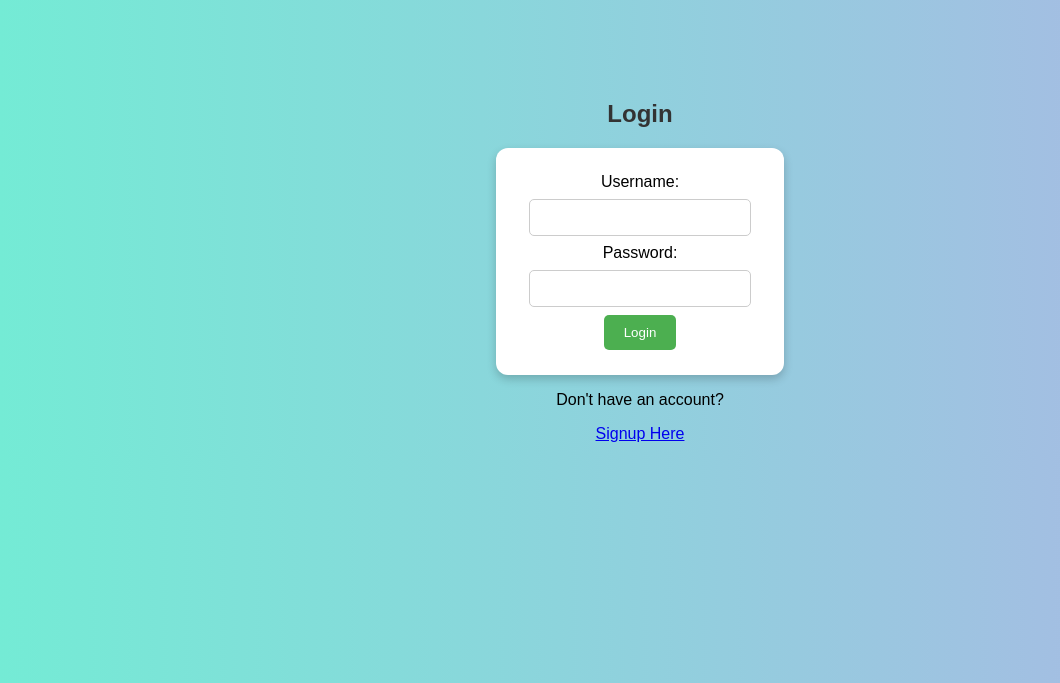
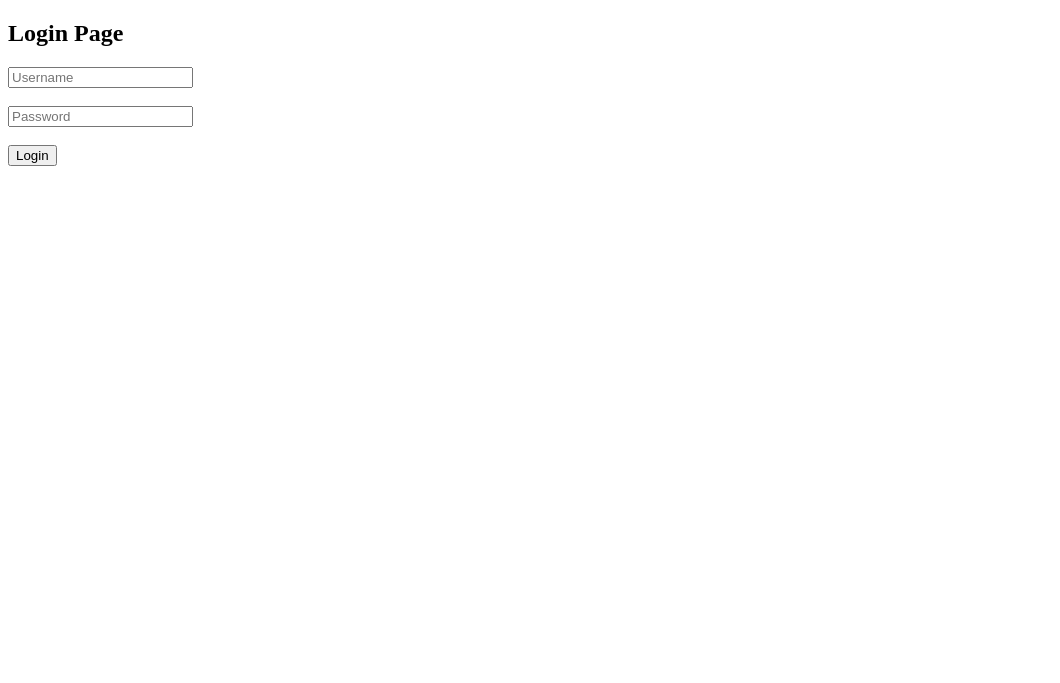
Before and after one commit to bhavyaasriperumal17-ui/house-price-prediction-project, a Flask app: page /login in a window 1280 px wide. Shown: the top 683 px of the page, without its empty margins (0-1060 px from the left). Run offline with Flask 3, Linux system fonts and the light colour scheme.

Commit message:
Update login.html

```diff
--- a/templates/login.html
+++ b/templates/login.html
@@ -2,71 +2,17 @@
 <html>
 <head>
     <title>Login</title>
-
-    <style>
-    body {
-        font-family: Arial;
-        text-align: center;
-        background: linear-gradient(to right, #74ebd5, #ACB6E5);
-    }
-
-    h2 {
-        color: #333;
-    }
-
-    form {
-        background: white;
-        padding: 25px;
-        display: inline-block;
-        border-radius: 12px;
-        box-shadow: 0px 4px 10px rgba(0,0,0,0.2);
-    }
-
-    input {
-        width: 200px;
-        padding: 10px;
-        margin: 8px;
-        border-radius: 5px;
-        border: 1px solid #ccc;
-    }
-
-    button {
-        padding: 10px 20px;
-        background-color: #4CAF50;
-        color: white;
-        border: none;
-        border-radius: 5px;
-        cursor: pointer;
-    }
-
-    button:hover {
-        background-color: #45a049;
-    }
-    </style>
-
 </head>
 <body>
 
-<div style="margin-top:100px;">
+<h2>Login Page</h2>
 
-<h2>Login</h2>
-
-<form action="/login" method="post">
-    <label>Username:</label><br>
-    <input type="text" name="username" required><br>
-
-    <label>Password:</label><br>
-    <input type="password" name="password" required><br>
+<form method="POST" action="/login">
+    <input type="text" name="username" placeholder="Username" required><br><br>
+    <input type="password" name="password" placeholder="Password" required><br><br>
 
     <button type="submit">Login</button>
 </form>
 
-<p style="color:red;">{{ error }}</p>
-
-<p>Don't have an account?</p>
-<a href="/signup">Signup Here</a>
-
-</div>
-
 </body>
 </html>
```
